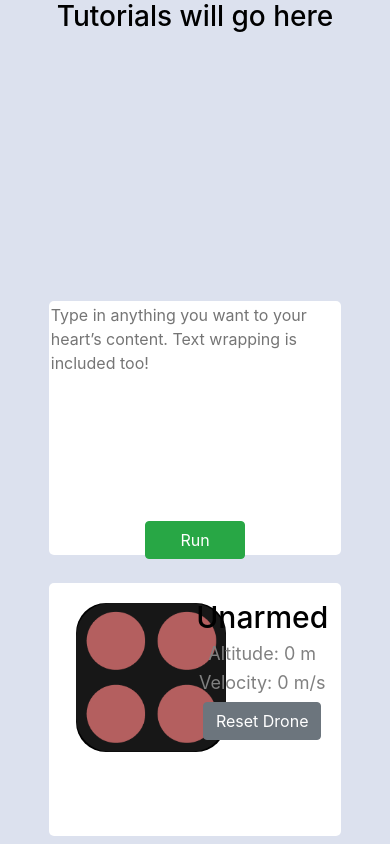
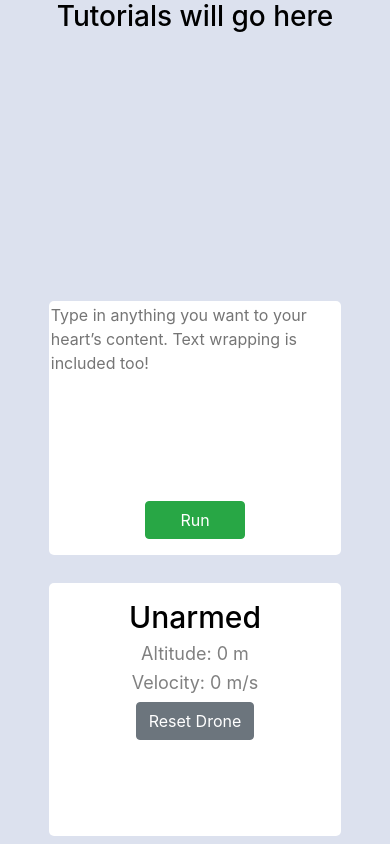
Before and after one commit to MissouriMRR/propguard, a React (Create React App) app: page /tutorial in a window 390 px wide. Built offline with nearby package versions, Linux system fonts and the light colour scheme.

Commit message:
updated responsive styling

```diff
--- a/src/components/output/Output.tsx
+++ b/src/components/output/Output.tsx
@@ -13,20 +13,37 @@ const Main: AnyStyledComponent = styled.div`
   border: none;
 `;
 
-const Container: AnyStyledComponent = styled.section``;
+const Container: AnyStyledComponent = styled.section`
+  text-align: center;
+`;
 
-const TurtleContainer: AnyStyledComponent = styled.div``;
+const TurtleContainer: AnyStyledComponent = styled.div`
+  display: inline-block;
+
+  @media screen and (max-width: 495px) {
+    display: none;
+  }
+`;
 
 const Turtle: AnyStyledComponent = styled.img`
   margin-top: 20px;
   width: 150px;
   height: auto;
   border-radius: 30px;
+  display: inline-block;
+
+  @media screen and (max-width: 577px) {
+    display: none;
+  }
 `;
 
-const Data: AnyStyledComponent = styled.section``;
+const Data: AnyStyledComponent = styled.section`
+  width: 100%;
+`;
 
-const DataContainer: AnyStyledComponent = styled.section``;
+const DataContainer: AnyStyledComponent = styled.section`
+  width: 100%;
+`;
 
 const Armed: AnyStyledComponent = styled.h1`
   font-size: 30px;
@@ -36,6 +53,7 @@ const DataElem: AnyStyledComponent = styled.h2`
   font-size: 18px;
   font-weight: normal;
   color: grey;
+  width: 100%;
 `;
 
 const ResetBtn: AnyStyledComponent = styled.button``;
@@ -59,7 +77,7 @@ const Output: React.FC = (): JSX.Element => {
         <TurtleContainer className="offset-1 offset-md-0 col-4 col-md-12">
           <Turtle src={turtle} alt="Turtle Drone" />
         </TurtleContainer>
-        <DataContainer className="col-7 col-md-12 mt-3 mt-md-2">
+        <DataContainer className="col-12 col-sm-7 col-md-12 mt-3 mt-md-2">
           <Data>
             <Armed>{armed ? <span>Armed</span> : <span>Unarmed</span>}</Armed>
             <DataElem>{altitudeText}</DataElem>
--- a/src/components/text-editor/TextEditor.tsx
+++ b/src/components/text-editor/TextEditor.tsx
@@ -26,7 +26,7 @@ const Button: AnyStyledComponent = styled.button`
   width: 100px;
 
   @media only screen and (max-width: 768px) {
-    bottom: 60px;
+    bottom: 80px;
   }
 `;
 
```
